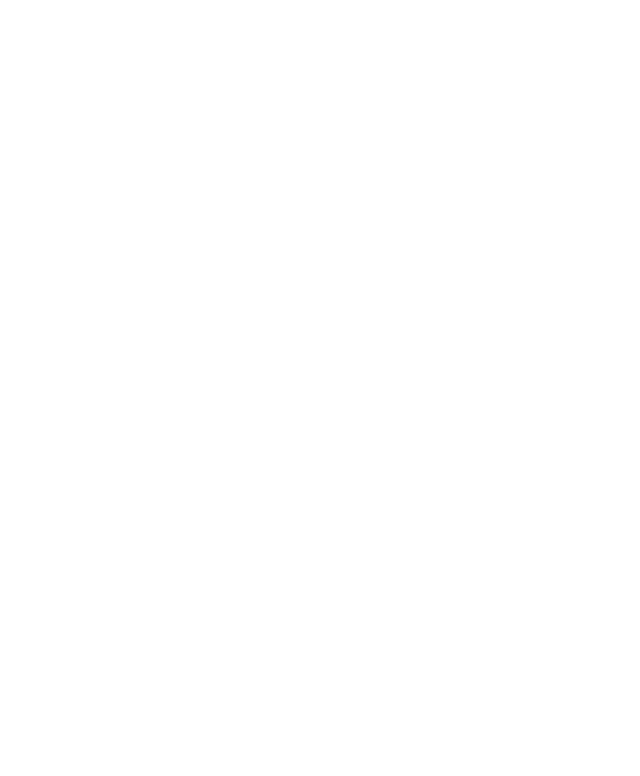
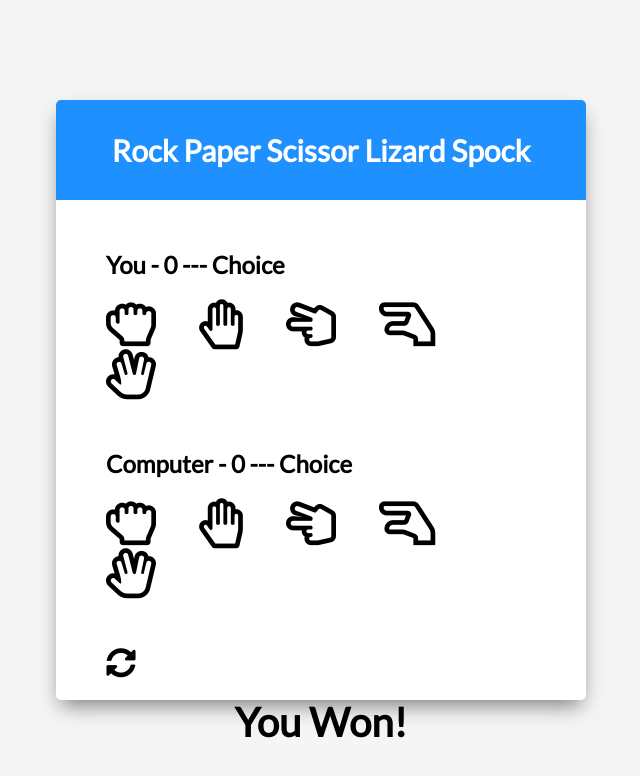
Before and after one commit to filipeqs/spock-rock-game, a plain HTML site: page index.html in a window 1280 px wide. Shown: the whole page, without its empty margins (319-959 px from the left). Drawn offline with Linux system fonts and the light colour scheme.

Commit message:
building the ui

```diff
--- a/index.html
+++ b/index.html
@@ -12,6 +12,42 @@
         <link rel="stylesheet" href="style.css" />
     </head>
     <body>
+        <div class="game-container">
+            <!-- Header -->
+            <div class="header">
+                <h1>Rock Paper Scissor Lizard Spock</h1>
+            </div>
+            <!-- Player Container -->
+            <div class="player-container" id="player">
+                <h2>
+                    You - <span id="player-score">0</span
+                    ><span class="choice" id="player-choice"> --- Choice</span>
+                </h2>
+                <i class="far fa-hand-rock" title="Rock" id="player-rock"></i>
+                <i class="far fa-hand-paper" title="Paper" id="player-paper"></i>
+                <i class="far fa-hand-scissors" title="Scissors" id="player-scissors"></i>
+                <i class="far fa-hand-lizard" title="Lizard" id="player-lizard"></i>
+                <i class="far fa-hand-spock" title="Spock" id="player-spock"></i>
+            </div>
+            <!-- Computer Container -->
+            <div class="player-container" id="computer">
+                <h2>
+                    Computer - <span id="computer-score">0</span
+                    ><span class="choice" id="computer-choice"> --- Choice</span>
+                </h2>
+                <i class="far fa-hand-rock" title="Rock" id="computer-rock"></i>
+                <i class="far fa-hand-paper" title="Paper" id="computer-paper"></i>
+                <i class="far fa-hand-scissors" title="Scissors" id="computer-scissors"></i>
+                <i class="far fa-hand-lizard" title="Lizard" id="computer-lizard"></i>
+                <i class="far fa-hand-spock" title="Spock" id="computer-spock"></i>
+            </div>
+            <!-- Reset Icon -->
+            <i class="fas fa-sync-alt reset-icon" title="Reset"></i>
+            <!-- Result Text -->
+            <div class="result-container">
+                <h3 class="result-text" id="result-text">You Won!</h3>
+            </div>
+        </div>
         <!-- Script -->
         <script src="script.js"></script>
     </body>
--- a/style.css
+++ b/style.css
@@ -7,16 +7,26 @@ html {
 body {
     margin: 0;
     min-height: 100vh;
-
+    background-color: whitesmoke;
     font-family: Lato, sans-serif;
     display: flex;
     justify-content: center;
     align-items: center;
 }
 
+.game-container {
+    width: 530px;
+    height: 600px;
+    background-color: white;
+    border-radius: 5px;
+    box-shadow: 0 10px 20px -5px rgba(0, 0, 0, 0.5);
+}
+
 .header {
     background: dodgerblue;
-
+    border-top-left-radius: 5px;
+    border-top-right-radius: 5px;
+    height: 100px;
     display: flex;
     justify-content: center;
     align-items: center;
@@ -63,6 +73,7 @@ h2 {
 @media screen and (max-width: 600px) {
     .game-container {
         height: 580px;
+        width: 95%;
     }
 
     h1 {
```
